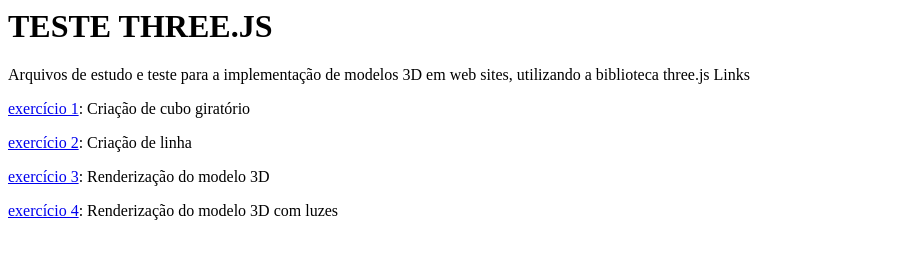
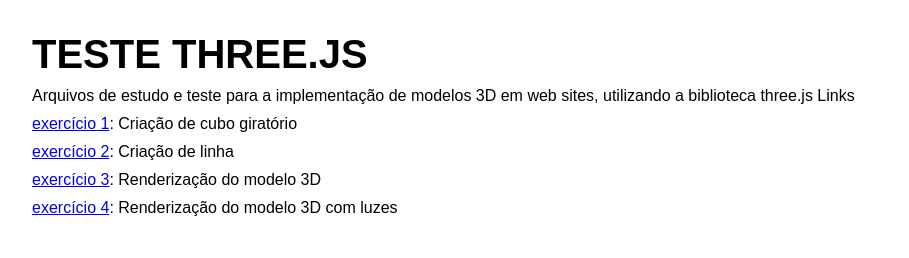
Before and after one commit to dsordes37/teste_three_js, a website: page index.html in a window 1280 px wide. Shown: the whole page, without its empty margins (0-909 px from the left). Drawn offline with Linux system fonts and the light colour scheme.

Commit message:
Update index.html

```diff
--- a/index.html
+++ b/index.html
@@ -1,6 +1,21 @@
 <html>
   <head>
     <title>Testes three.js</title>
+    <style>
+      *{
+          padding: 0;
+          margin: 0;
+          box-sizing: border-box;
+        }body{
+          background-color: white;
+          font-family: Arial, sans-serif;
+          padding: 2rem;
+        }h1{
+          font-size: 40px;
+        }p{
+          margin: 10px 0;
+        }
+    </style>
   </head>
   <body>
     <h1>TESTE THREE.JS</h1>
```
